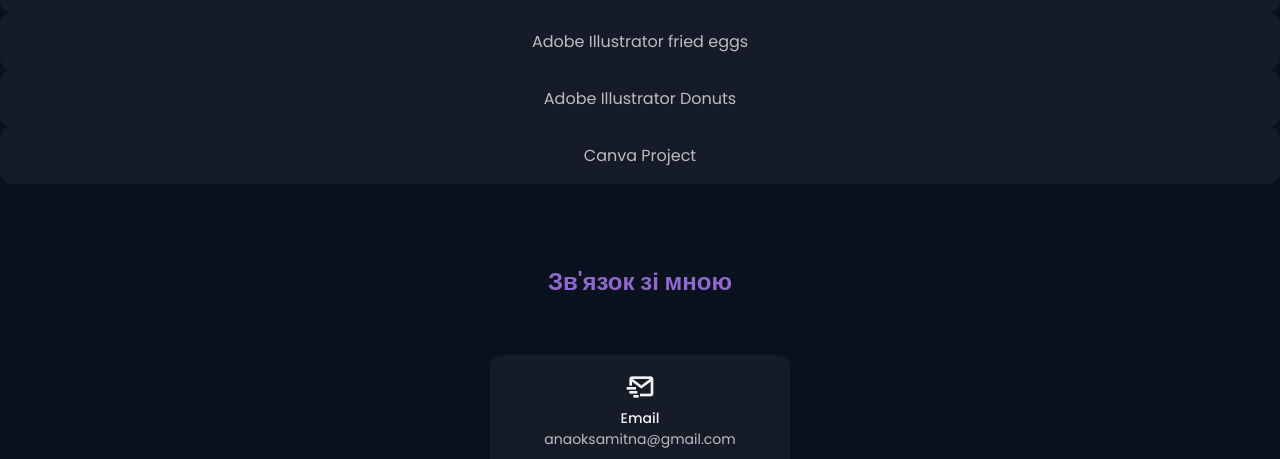
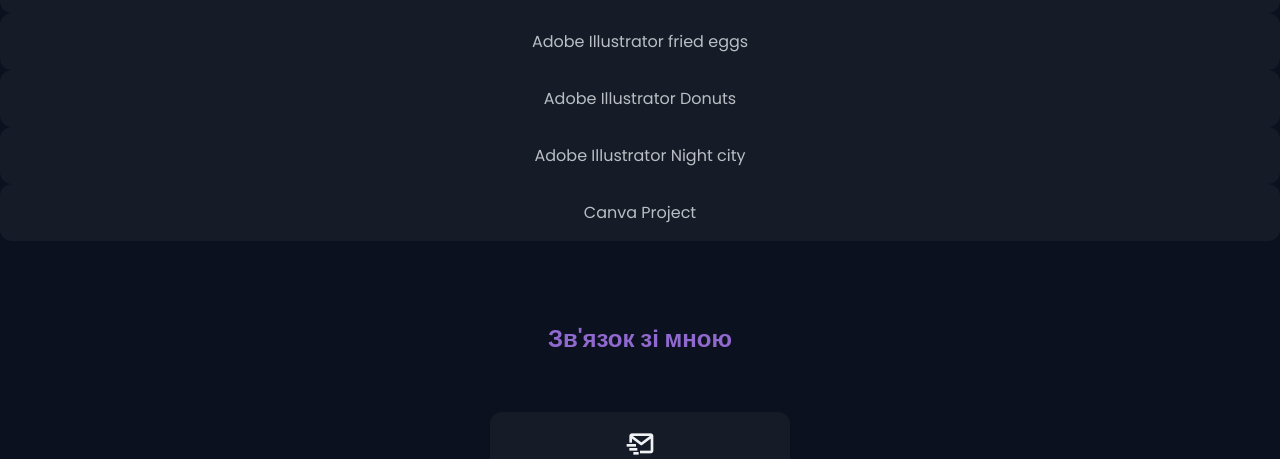
Before and after one commit to googlove/girlfriend-portfolio, a plain HTML site: page index.html in a window 1280 px wide. Shown: the part 2487-2946 px from the top of the page. Drawn offline with nearby package versions, Linux system fonts and the light colour scheme.

Commit message:
add new project

```diff
--- a/index.html
+++ b/index.html
@@ -290,39 +290,29 @@
 
 
                 <div class="contact__card" align="center">
-
                             <p><a align="center"  href="http://surl.li/fanzh">Adobe Illustrator Project</a></p>
-
                         <div class="swiper-pagination"></div>
                     </div>
 
-					<div class="contact__card" align="center">
-
+			<div class="contact__card" align="center">
                             <p><a align="center"  href="http://surl.li/faolr">Adobe Illustrator Icon</a></p>
-
                         <div class="swiper-pagination"></div>
                     </div>
-
 					<div class="contact__card" align="center">
-
-
                             <p><a align="center"  href="http://surl.li/fbiif">Adobe Illustrator fried eggs</a></p>
-
-
                         <div class="swiper-pagination"></div>
                     </div>
 
 		<div class="contact__card" align="center">
-
-
                             <p><a align="center"  href="http://surl.li/fbjlc">Adobe Illustrator Donuts</a></p>
-
-
                         <div class="swiper-pagination"></div>
                     </div>
 
+		<div class="contact__card" align="center">
+                            <p><a align="center"  href="http://surl.li/fbkkc">Adobe Illustrator Night city</a></p>
+                        <div class="swiper-pagination"></div>
+                    </div>
 					<div class="contact__card" align="center">
-
                             <p><a align="center"  href="http://surl.li/fbiit">Canva Project</a></p>
 
                         <div class="swiper-pagination"></div>
```
